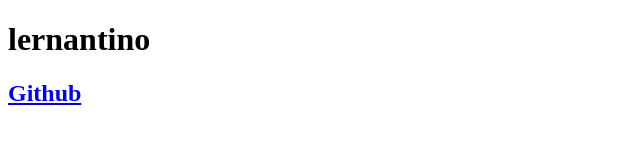
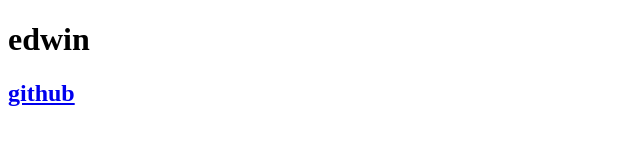
Before and after one commit to escowin/portfolio-generator, a plain HTML site: page index.html in a window 1280 px wide. Shown: the whole page, without its empty margins (0-640 px from the left). Drawn offline with Linux system fonts and the light colour scheme.

Commit message:
test: generated new index.html

```diff
--- a/index.html
+++ b/index.html
@@ -1,16 +1,14 @@
 
     <!DOCTYPE html>
     <html lang="en">
-
     <head>
         <meta charset="UTF-8">
         <meta name="viewport" content="width=device-width, initial-scale=1.0">
         <meta http-equiv="X-UA-Compatible" content="ie=edge">
         <title>Portfolio Demo</title>
     </head>
-
     <body>
-    <h1>lernantino</h1>
-    <h2><a href="https://github.com/lernantino">Github</a></h2>
+        <h1>edwin</h1>
+        <h2><a href="https://github.com/escowin">github</a></h2>
     </body>
     </html>
```
Lines whose indentation alone changed are shown as unchanged.
